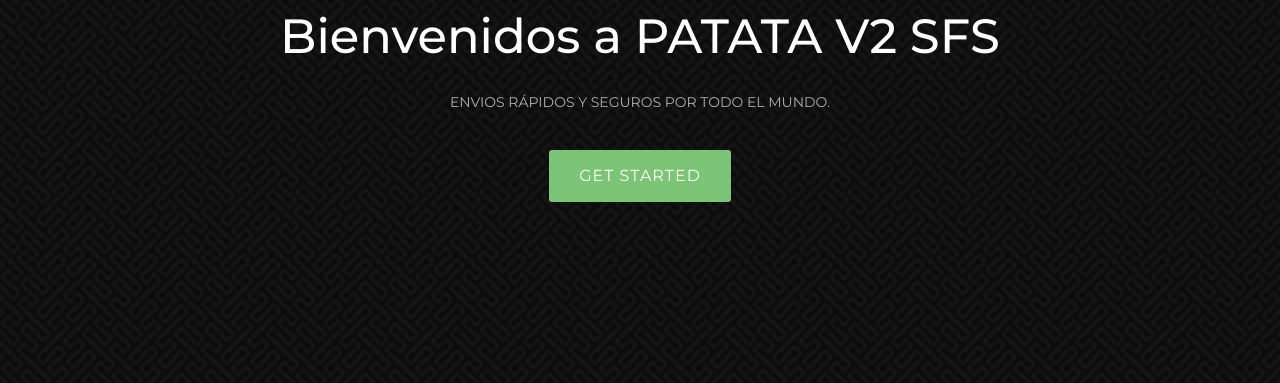
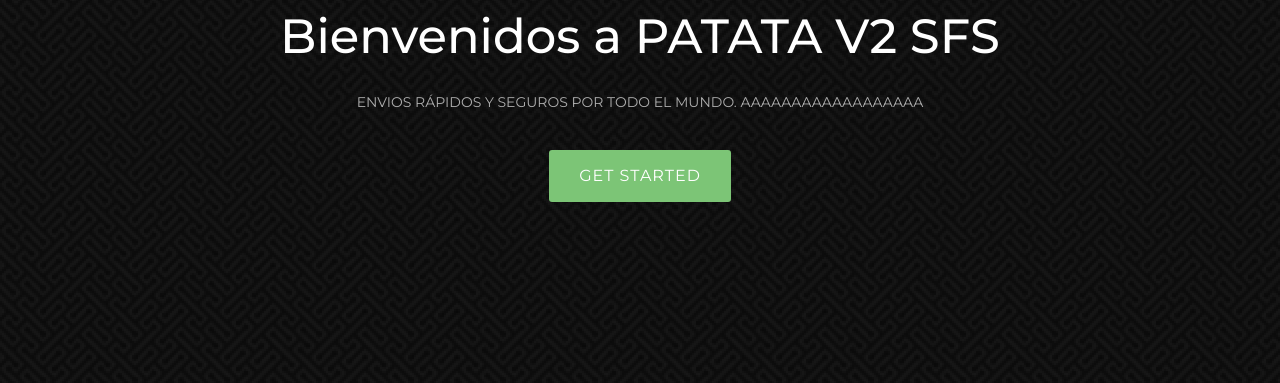
Before and after one commit to CarlosNavarroMena/ProyectoCorreos-main, a plain HTML site: page index.html in a window 1280 px wide. Shown: the part 375-758 px from the top of the page. Drawn offline with nearby package versions, Linux system fonts and the light colour scheme; a script that the page names is missing.

Commit message:
Cambio de lo de debajo del título porque ni el primer ni el segundo cambio de título han funcionado

```diff
--- a/index.html
+++ b/index.html
@@ -42,7 +42,7 @@
     <div class="hero-container">
       <a href="index.html" class="hero-logo" data-aos="zoom-in"><img src="assets/img/logo.png" alt=""></a>
       <h1 data-aos="zoom-in">Bienvenidos a PATATA V2 SFS</h1>
-      <h2 data-aos="fade-up">Envios rápidos y seguros por todo el mundo. </h2>
+      <h2 data-aos="fade-up">Envios rápidos y seguros por todo el mundo. aaaaaaaaaaaaaaaaaa </h2>
       <a data-aos="fade-up" href="#about" class="btn-get-started scrollto">Get Started</a>
     </div>
   </section><!-- End Hero -->
```
